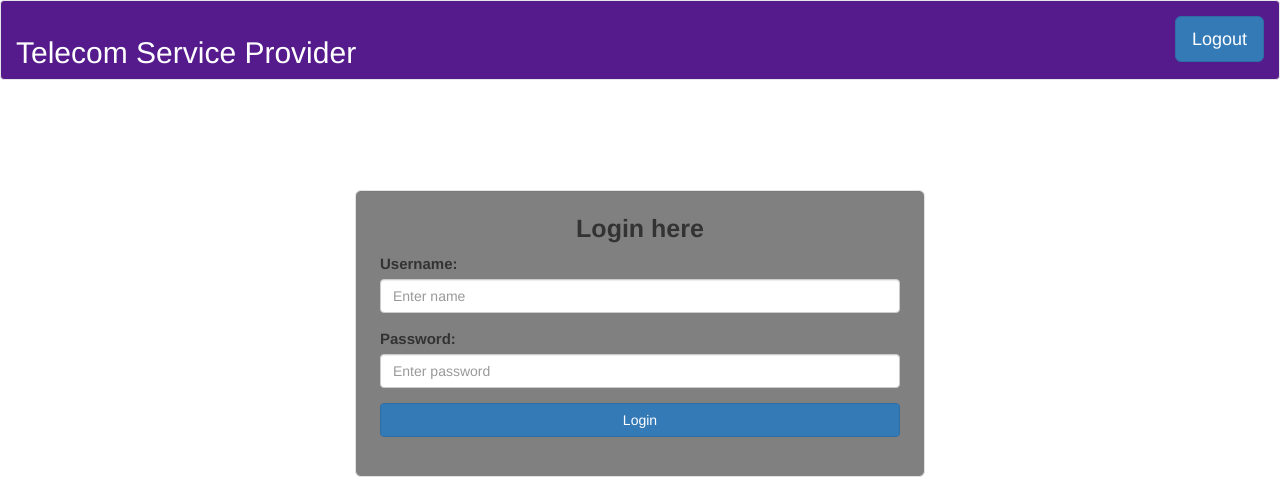
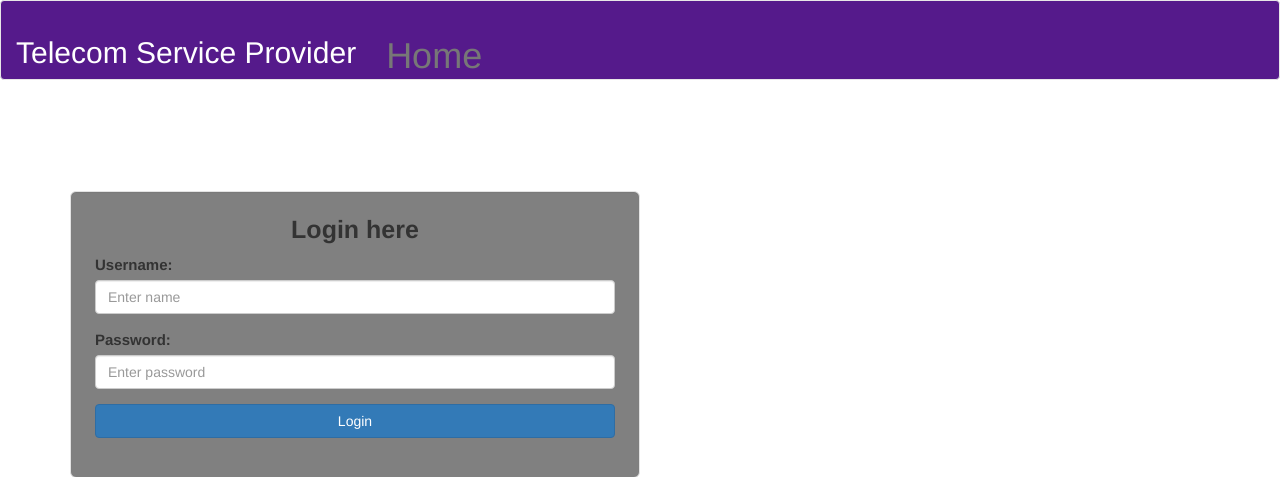
Before and after one commit to iamrgaurav/DTSP, a Flask app: page /login in a window 1280 px wide. Shown: the top 477 px of the page. Run offline with Flask 2, Linux system fonts and the light colour scheme; some libraries are stand-ins or nearby versions.

Commit message:
Changed data

```diff
--- a/src/templates/Dashboard.html
+++ b/src/templates/Dashboard.html
@@ -6,6 +6,10 @@
     <div class="navbar-text w-100 text-center">
       <h2 class="d-inline-block" ><marquee>Telecom Service Provider</marquee></h2>
     </div>
+    <ul class="nav navbar-nav ml-auto">
+        <li><a href="{{ url_for('home') }}"><h1>Home</h1></a></li>
+        <li><a href="{{ url_for('logout') }}"><h1>Logout</h1></a></li>
+    </ul>
 {% endblock %}
 {% block content %}
   <div class="col-lg-3"></div>
--- a/src/templates/Register.html
+++ b/src/templates/Register.html
@@ -8,6 +8,12 @@
       <div class="navbar-text w-100 text-center">
         <h2 class=" text-white d-inline-block">Telecome Service Provider</h2>
       </div>
+      <ul class="nav navbar-nav ml-auto">
+          <li><a href="{{ url-for('home') }}"><h1>Home</h1></a></li>
+          {% if session['uid']==None %}
+              <li><a href="{{ url_for('logout') }}"><h1>Logout</h1></a></li>
+          {% endif %}
+      </ul>
 {% endblock %}
 {% block content %}
    <div class="row">
--- a/src/templates/login.html
+++ b/src/templates/login.html
@@ -6,11 +6,12 @@
     <div class="navbar-text w-100 navbar-center ">
          <h2 class=" d-inline-block">Telecom Service Provider</h2>
     </div>
-    <div class="pull-right">
-        <ul class="nav navbar-nav">
-            <li><a href="/home"><button type="submit" class="btn  btn-primary btn-lg " name="logout" value="Logout">Logout</button></a></li>
-        </ul>
-    </div>
+    <ul class="nav navbar-nav ml-auto">
+        <li><a href="{{ url_for('home') }}"><h1>Home</h1></a></li>
+        {% if session['uid']==None %}
+            <li><a href="{{ url_for('logout') }}"><h1>Logout</h1></a></li>
+        {% endif %}
+    </ul>
 {% endblock %}
 {% block content %}
   <div class="col-lg-3"></div>
--- a/src/templates/user_details.html
+++ b/src/templates/user_details.html
@@ -6,6 +6,11 @@
         <div class="navbar-text w-100 text-center">
             <h2 class=" text-white d-inline-block">Telecome Service Provider</h2>
         </div>
+       <ul class="nav navbar-nav ml-auto">
+           {% if session['uid']==None %}
+            <li><a href="{{ url_for('logout') }}"><h1>Logout</h1></a></li>
+           {% endif %}
+       </ul>
 {% endblock %}
 
 {% block content %}
```
Also changed, not shown: src/templates/user-verify.html (+6 -1 lines).
